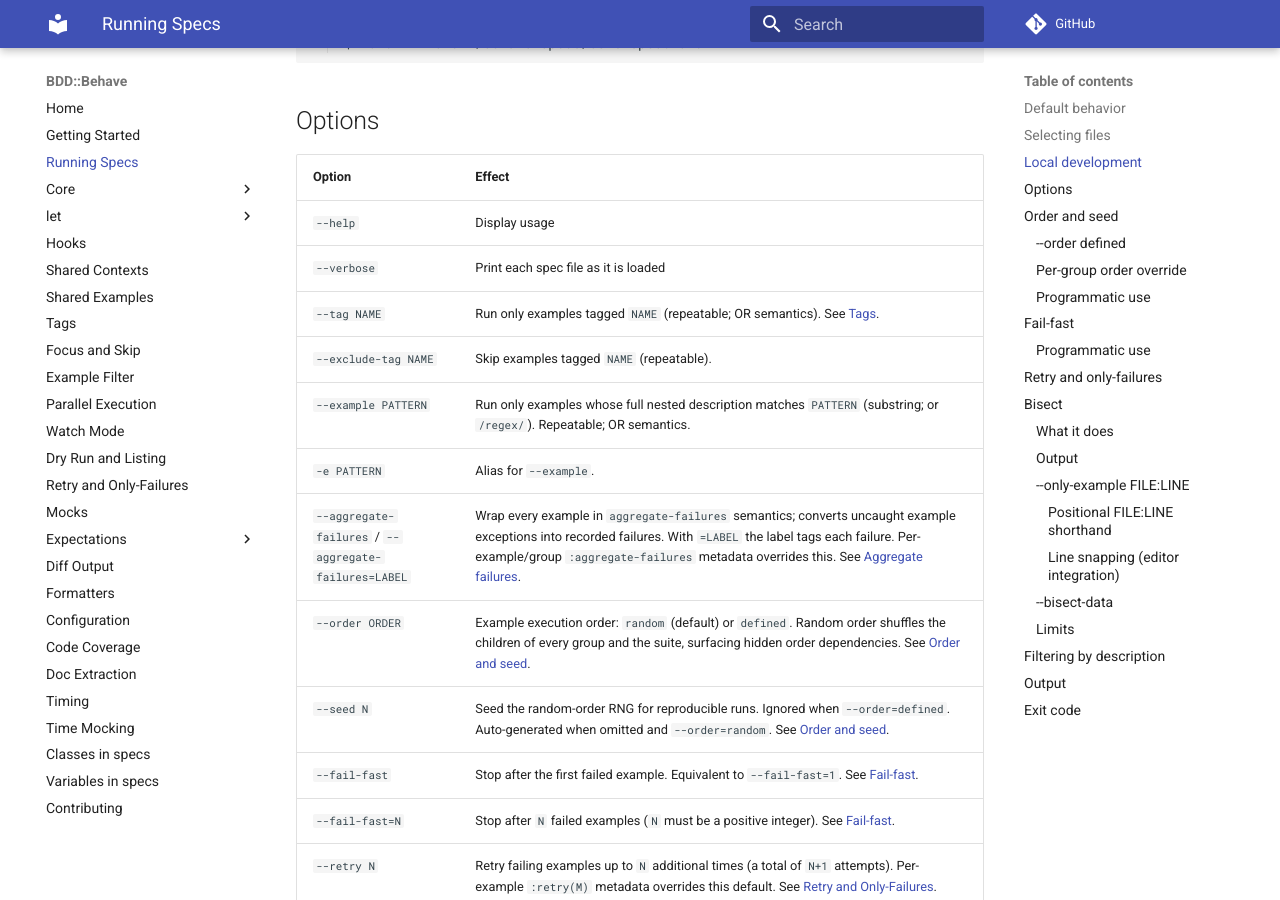
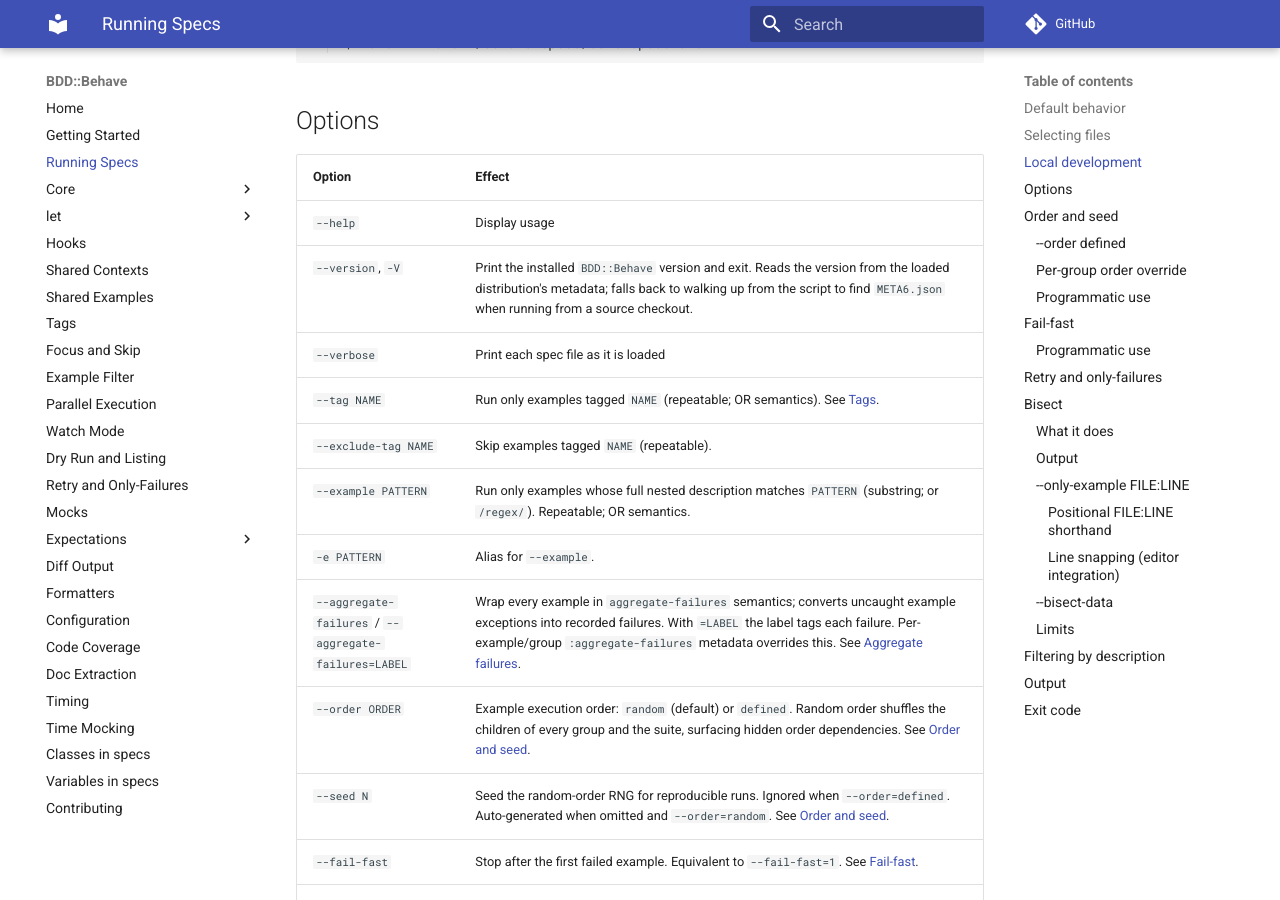
Before and after one commit to gdonald/BDD-Behave, an MkDocs documentation site: the page built from docs-src/docs/running.md, in a window 1280 px wide and 900 px high, scrolled down 730 px. Built offline with MkDocs 1.6.1 and Material for MkDocs 9.7.7, drawn with Linux system fonts in a browser that asks for light colours; comment, search, counter and statistics services are not loaded.

Commit message:
Add cli version info

```diff
--- a/META6.json
+++ b/META6.json
@@ -73,6 +73,7 @@
     "BDD::Behave::SpecTree::Suite": "lib/BDD/Behave/SpecTree/Suite.rakumod",
     "BDD::Behave::Time": "lib/BDD/Behave/Time.rakumod",
     "BDD::Behave::TypeName": "lib/BDD/Behave/TypeName.rakumod",
+    "BDD::Behave::Version": "lib/BDD/Behave/Version.rakumod",
     "BDD::Behave::Watch": "lib/BDD/Behave/Watch.rakumod",
     "BDD::Behave::Watch::Session": "lib/BDD/Behave/Watch/Session.rakumod",
     "BDD::Behave::Watch::SmartSelector": "lib/BDD/Behave/Watch/SmartSelector.rakumod",
--- a/docs-src/docs/running.md
+++ b/docs-src/docs/running.md
@@ -32,6 +32,7 @@ $ raku -Ilib bin/behave specs/some-spec.raku
 | Option                                                     | Effect                                                                                                                                                                                                                                                                                                                                                                                     |
 | ---------------------------------------------------------- | ------------------------------------------------------------------------------------------------------------------------------------------------------------------------------------------------------------------------------------------------------------------------------------------------------------------------------------------------------------------------------------------ |
 | `--help`                                                   | Display usage                                                                                                                                                                                                                                                                                                                                                                              |
+| `--version`, `-V`                                          | Print the installed `BDD::Behave` version and exit. Reads the version from the loaded distribution's metadata; falls back to walking up from the script to find `META6.json` when running from a source checkout.                                                                                                                                                                          |
 | `--verbose`                                                | Print each spec file as it is loaded                                                                                                                                                                                                                                                                                                                                                       |
 | `--tag NAME`                                               | Run only examples tagged `NAME` (repeatable; OR semantics). See [Tags](tags/tags.md).                                                                                                                                                                                                                                                                                                      |
 | `--exclude-tag NAME`                                       | Skip examples tagged `NAME` (repeatable).                                                                                                                                                                                                                                                                                                                                                  |
```
Also changed, not shown: 6 other files.
